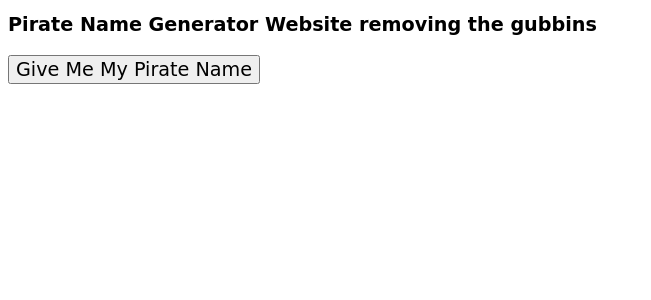
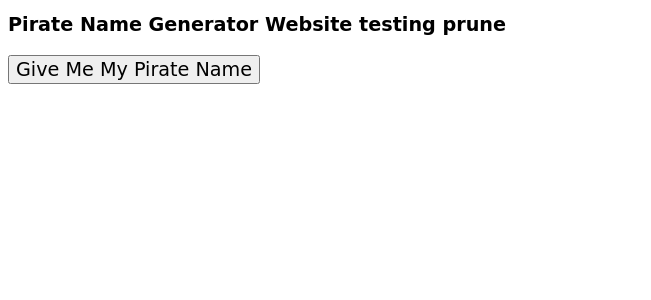
Before and after one commit to DavidQATraining/SFIA2Kube, a Flask app: page / in a window 1280 px wide. Shown: the top 300 px of the page, without its empty margins (0-651 px from the left). Run offline with Flask 2, Linux system fonts and the light colour scheme; data that the repository does not hold is empty; some web fonts are replaced.

Commit message:
testing prune

```diff
--- a/Service_1/application/templates/index.html
+++ b/Service_1/application/templates/index.html
@@ -14,7 +14,7 @@
         </head>
         <body>
             <h1 class="addfont">
-                Pirate Name Generator Website removing the gubbins
+                Pirate Name Generator Website testing prune
             </h1>
 
             <p class="addfont">
```
Also changed, not shown: 1 other file.
